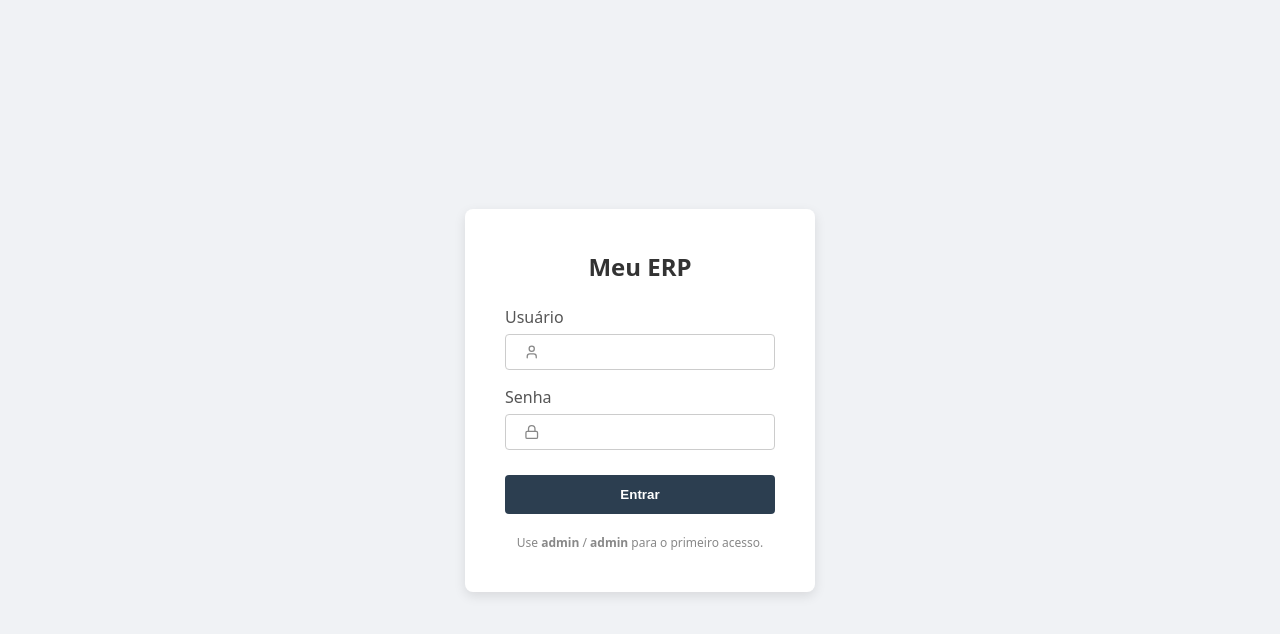
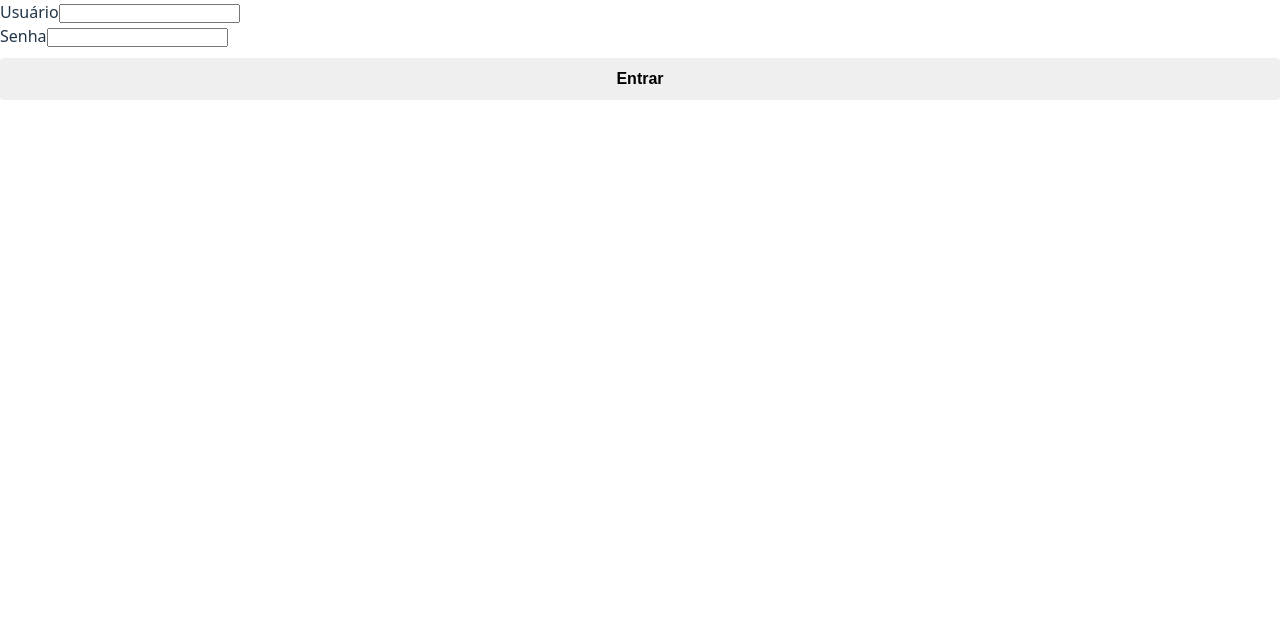
Before and after one commit to MarceloZanguettin/meu-erp-windows, a React app in the folder frontend/: page / in a window 1280 px wide. Shown: the top 634 px of the page. Built offline with nearby package versions, Linux system fonts and the light colour scheme; the HTML template or start-up script is replaced by a standard one.

Commit message:
Atomização dos componentes

```diff
--- a/frontend/src/components/LoginScreen/LoginScreen.css
+++ b/frontend/src/components/LoginScreen/LoginScreen.css
@@ -1,88 +1,26 @@
-/* --- TELA DE LOGIN --- */
-.login-wrapper {
+.login-screen {
   display: flex;
   justify-content: center;
   align-items: center;
-  height: 100vh; /* Garante que tenha 100% da altura da tela */
-  width: 100vw;  /* Garante que tenha 100% da largura da tela */
-  background-color: #f0f2f5;
-  padding: 20px;
-  box-sizing: border-box;
+  height: 100vh;
+  width: 100vw;
+  background-color: #f4f4f9;
+  position: fixed;
+  top: 0;
+  left: 0;
 }
 
 .login-box {
   background: white;
-  padding: 40px;
+  padding: 30px;
   border-radius: 8px;
-  box-shadow: 0 4px 12px rgba(0,0,0,0.1);
+  box-shadow: 0 4px 20px rgba(0, 0, 0, 0.1);
   width: 100%;
-  max-width: 350px;
+  max-width: 350px; /* Define o tamanho da caixa branca */
+  text-align: center;
 }
 
 .login-box h2 {
-  text-align: center;
   margin-bottom: 20px;
   color: #333;
-  margin-top: 0;
 }
-
-.error-message {
-  color: #721c24;
-  background-color: #f8d7da;
-  padding: 10px;
-  border-radius: 4px;
-  margin-bottom: 15px;
-  text-align: center;
-  font-size: 14px;
-}
-
-.form-group-login {
-  margin-bottom: 15px;
-  text-align: left;
-}
-
-.form-group-login label {
-  display: block;
-  margin-bottom: 5px;
-  color: #555;
-}
-
-.input-with-icon {
-  display: flex;
-  align-items: center;
-  border: 1px solid #ccc;
-  border-radius: 4px;
-  padding: 8px;
-}
-
-.input-icon {
-  margin: 0 10px;
-  color: #888;
-}
-
-.input-with-icon input {
-  border: none;
-  outline: none;
-  width: 100%;
-  font-size: 14px;
-}
-
-.btn-login {
-  width: 100%;
-  padding: 12px;
-  background-color: #2c3e50;
-  color: white;
-  border: none;
-  border-radius: 4px;
-  cursor: pointer;
-  font-weight: bold;
-}
-
-.btn-login:hover { background-color: #1a252f; }
-
-.login-hint {
-  text-align: center;
-  margin-top: 20px;
-  font-size: 12px;
-  color: #888;
-}
--- a/frontend/src/components/LoginScreen/LoginScreen.jsx
+++ b/frontend/src/components/LoginScreen/LoginScreen.jsx
@@ -1,74 +1,30 @@
-import React, { useState, useEffect } from 'react';
-import axios from 'axios';
-import { User, Lock } from 'lucide-react';
+import React, { useState } from 'react';
+import Input from '../atoms/Input/Input'; // Importação do átomo
+import Button from '../atoms/Button/Button'; // Importação do átomo
 import './LoginScreen.css';
 
-const API_URL = 'http://localhost:8050';
-
-export default function LoginScreen({ onLoginSuccess }) {
+const LoginScreen = ({ onLogin }) => {
   const [username, setUsername] = useState('');
   const [password, setPassword] = useState('');
-  const [error, setError] = useState('');
-
-  // --- TRUQUE PARA BLOQUEAR REDIMENSIONAMENTO NO EEL ---
-  useEffect(() => {
-    // 1. Força a janela para o tamanho exato assim que a tela abre
-    window.resizeTo(400, 550);
-
-    // 2. Cria a função que empurra a janela de volta pro tamanho original se o usuário tentar alterar
-    const bloquearRedimensionamento = () => {
-      window.resizeTo(400, 550);
-    };
-
-    // 3. Fica "escutando" as tentativas de redimensionar
-    window.addEventListener('resize', bloquearRedimensionamento);
-
-    // 4. LIMPEZA: Quando o login der certo e essa tela sumir, nós removemos
-    // esse bloqueio para que o ERP possa preencher a tela inteira.
-    return () => {
-      window.removeEventListener('resize', bloquearRedimensionamento);
-    };
-  }, []);
-
-  const handleLogin = async (e) => {
-    e.preventDefault();
-    try {
-      const res = await axios.post(`${API_URL}/api/login`, { username, password });
-      // Move a janela para a ponta superior esquerda do monitor (X:0, Y:0)
-      window.moveTo(0, 0);
-      // Redimensiona a largura e altura para o tamanho total disponível do monitor do usuário
-      window.resizeTo(window.screen.availWidth, window.screen.availHeight);
-      onLoginSuccess(res.data);
-    } catch (err) {
-      setError(err.response?.data?.detail || 'Erro ao conectar ao servidor');
-    }
-  };
 
   return (
-    <div className="login-wrapper">
-      <div className="login-box">
-        <h2>Meu ERP</h2>
-        {error && <div className="error-message">{error}</div>}
-
-        <form onSubmit={handleLogin}>
-          <div className="form-group-login">
-            <label>Usuário</label>
-            <div className="input-with-icon">
-              <User size={18} className="input-icon" />
-              <input type="text" value={username} onChange={e => setUsername(e.target.value)} required />
-            </div>
-          </div>
-          <div className="form-group-login" style={{ marginBottom: '25px' }}>
-            <label>Senha</label>
-            <div className="input-with-icon">
-              <Lock size={18} className="input-icon" />
-              <input type="password" value={password} onChange={e => setPassword(e.target.value)} required />
-            </div>
-          </div>
-          <button type="submit" className="btn-login">Entrar</button>
-        </form>
-        <p className="login-hint">Use <strong>admin</strong> / <strong>admin</strong> para o primeiro acesso.</p>
-      </div>
+    <div className="login-container">
+      <form onSubmit={(e) => { e.preventDefault(); onLogin(username, password); }}>
+        <Input
+          label="Usuário"
+          value={username}
+          onChange={(e) => setUsername(e.target.value)}
+        />
+        <Input
+          label="Senha"
+          type="password"
+          value={password}
+          onChange={(e) => setPassword(e.target.value)}
+        />
+        <Button type="submit" variant="success">Entrar</Button>
+      </form>
     </div>
   );
-}
+};
+
+export default LoginScreen;
--- a/frontend/src/components/ProductWindow/abas/AbaDados.jsx
+++ b/frontend/src/components/ProductWindow/abas/AbaDados.jsx
@@ -1,41 +1,31 @@
 import React from 'react';
+import Input from '../../atoms/Input/Input';
 
-export default function AbaDados({ estados }) {
-  const {
-    nome, setNome,
-    descricao, setDescricao,
-    preco, setPreco,
-    estoque, setEstoque,
-    categoria, setCategoria
-  } = estados;
+const AbaDados = ({ produto, setProduto }) => {
+  const handleChange = (field, value) => {
+    setProduto({ ...produto, [field]: value });
+  };
 
   return (
-    <>
-      <div className="form-group">
-        <label>Nome do Produto *</label>
-        <input type="text" value={nome} onChange={e => setNome(e.target.value)} required placeholder="Ex: Teclado Mecânico" />
+    <div className="aba-dados-container">
+      {/* Exemplo de uso atomizado */}
+      <div className="row">
+        <Input
+          label="Código"
+          value={produto.id || ''}
+          onChange={(e) => handleChange('id', e.target.value)}
+          className="col-2"
+        />
+        <Input
+          label="Descrição"
+          value={produto.descricao || ''}
+          onChange={(e) => handleChange('descricao', e.target.value)}
+          className="col-10"
+        />
       </div>
+      {/* Repetir para outros campos como NCM, GTIN, etc */}
+    </div>
+  );
+};
 
-      <div className="form-group">
-        <label>Descrição</label>
-        <textarea value={descricao} onChange={e => setDescricao(e.target.value)} rows="3" placeholder="Detalhes do produto..."></textarea>
-      </div>
-
-      <div className="form-row">
-        <div className="form-group">
-          <label>Preço de Venda (R$) *</label>
-          <input type="number" step="0.01" value={preco} onChange={e => setPreco(e.target.value)} required placeholder="0.00" />
-        </div>
-        <div className="form-group">
-          <label>Estoque Inicial *</label>
-          <input type="number" value={estoque} onChange={e => setEstoque(e.target.value)} required placeholder="0" />
-        </div>
-      </div>
-
-      <div className="form-group">
-        <label>Categoria</label>
-        <input type="text" value={categoria} onChange={e => setCategoria(e.target.value)} placeholder="Ex: Informática" />
-      </div>
-    </>
-  );
-}
+export default AbaDados;
--- /dev/null
+++ b/frontend/src/components/atoms/Button/Button.css
@@ -0,0 +1,20 @@
+.atom-button {
+  width: 100%;
+  padding: 12px;
+  border: none;
+  border-radius: 4px;
+  font-size: 16px;
+  font-weight: bold;
+  cursor: pointer;
+  transition: background 0.3s;
+  margin-top: 10px;
+}
+
+.btn-primary {
+  background-color: #007bff;
+  color: white;
+}
+
+.btn-primary:hover {
+  background-color: #0056b3;
+}
--- /dev/null
+++ b/frontend/src/components/atoms/Button/Button.jsx
@@ -0,0 +1,14 @@
+import React from 'react';
+import './Button.css';
+
+const Button = ({ children, onClick, type = "button", variant = "primary", className = "" }) => (
+  <button
+    type={type}
+    onClick={onClick}
+    className={`atom-button btn-${variant} ${className}`}
+  >
+    {children}
+  </button>
+);
+
+export default Button;
--- /dev/null
+++ b/frontend/src/components/atoms/Input/Input.css
@@ -0,0 +1,24 @@
+.atom-input-container {
+  width: 100%;
+  margin-bottom: 15px;
+  display: flex;
+  flex-direction: column;
+}
+
+.atom-input-label {
+  display: block;
+  margin-bottom: 5px;
+  font-weight: bold;
+  font-size: 14px;
+  color: #333;
+  text-align: left;
+}
+
+.atom-input-field {
+  width: 100%;
+  padding: 10px;
+  border: 1px solid #ccc;
+  border-radius: 4px;
+  box-sizing: border-box; /* IMPORTANTE: evita que o input saia da caixa */
+  font-size: 16px;
+}
--- /dev/null
+++ b/frontend/src/components/atoms/Input/Input.jsx
@@ -0,0 +1,17 @@
+import React from 'react';
+import './Input.css';
+
+const Input = ({ label, type = "text", value, onChange, placeholder, className = "" }) => (
+  <div className={`input-group ${className}`}>
+    {label && <label className="input-label">{label}</label>}
+    <input
+      type={type}
+      value={value}
+      onChange={onChange}
+      placeholder={placeholder}
+      className="atom-input"
+    />
+  </div>
+);
+
+export default Input;
```
Also changed, not shown: frontend/src/components/ProductWindow/ProductWindow.css (+19 -153 lines).
